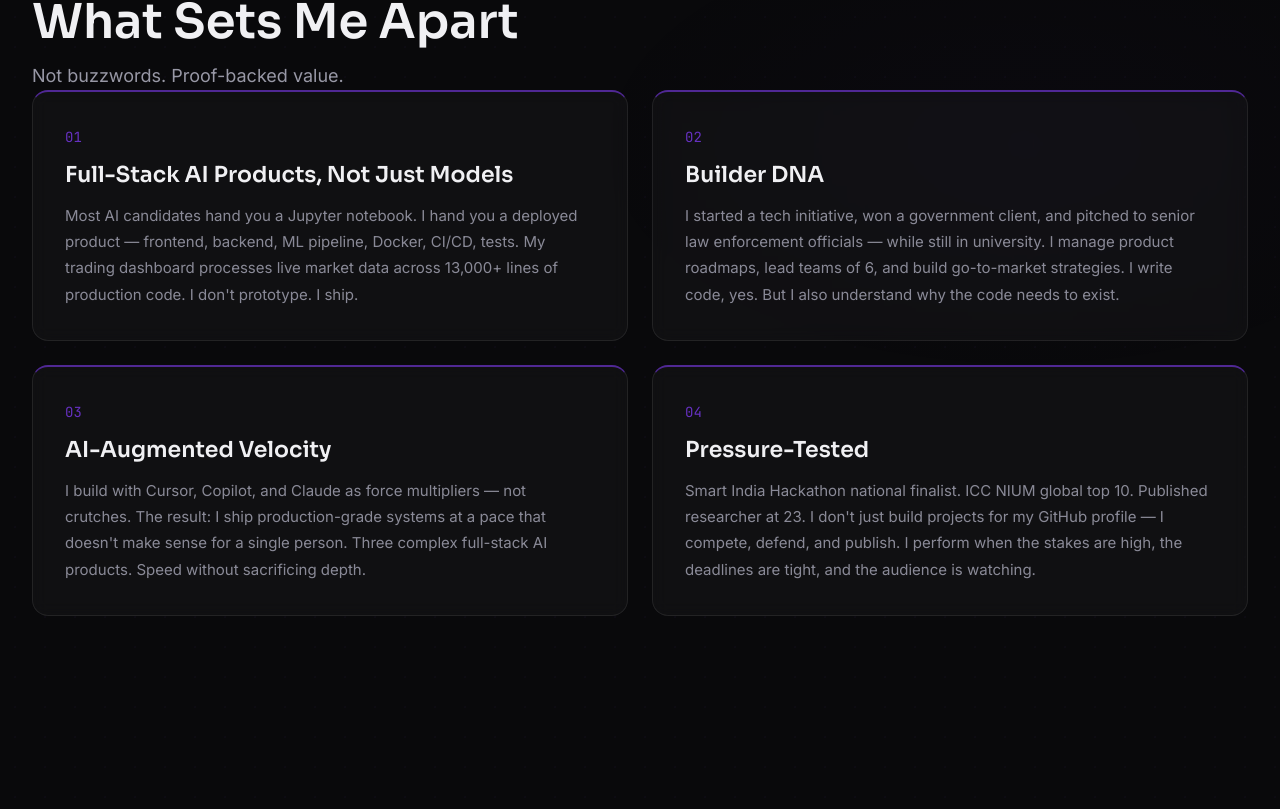
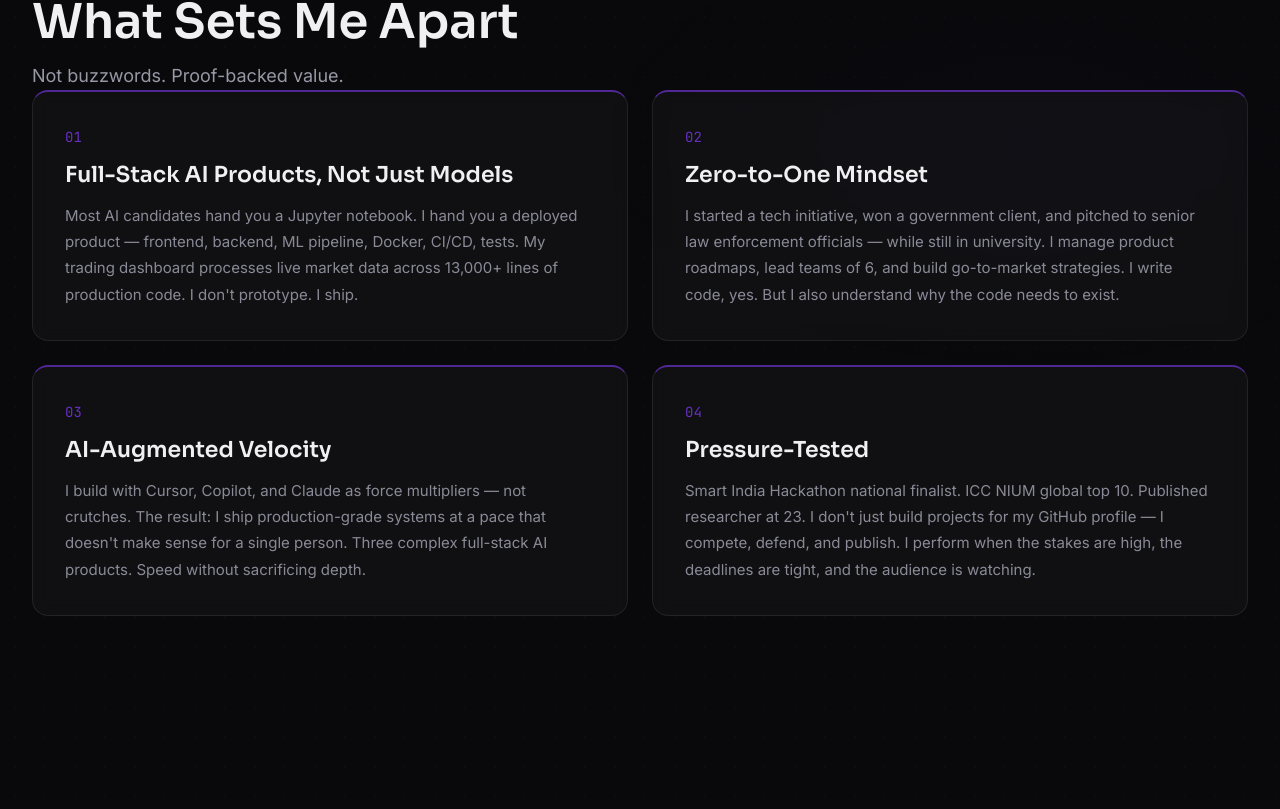
Before and after one commit to KartikJoshi23/portfolio-website, a Next.js app: page / in a window 1280 px wide. Shown: the part 898-1707 px from the top of the page. Built offline with nearby package versions, Linux system fonts and the light colour scheme.

Commit message:
rename: Builder DNA -> Zero-to-One Mindset

```diff
--- a/src/data/valueCards.ts
+++ b/src/data/valueCards.ts
@@ -13,7 +13,7 @@ export const valueCards: ValueCard[] = [
     },
     {
         number: '02',
-        title: 'Builder DNA',
+        title: 'Zero-to-One Mindset',
         description:
             'I started a tech initiative, won a government client, and pitched to senior law enforcement officials — while still in university. I manage product roadmaps, lead teams of 6, and build go-to-market strategies. I write code, yes. But I also understand why the code needs to exist.',
     },
```
